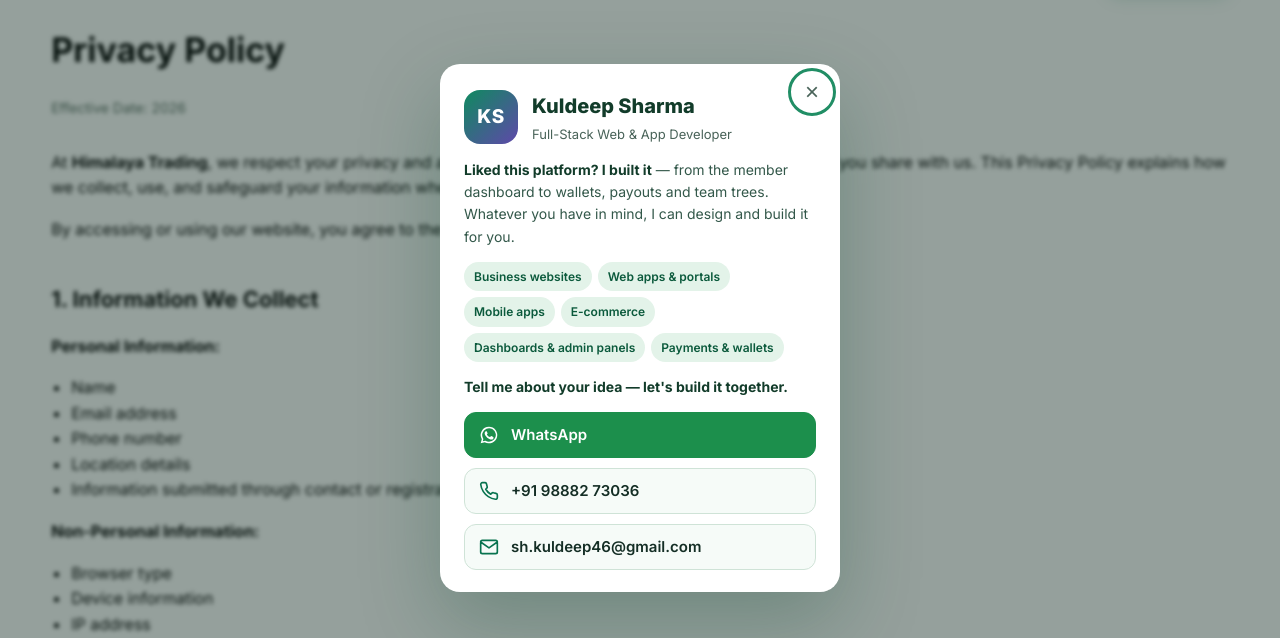
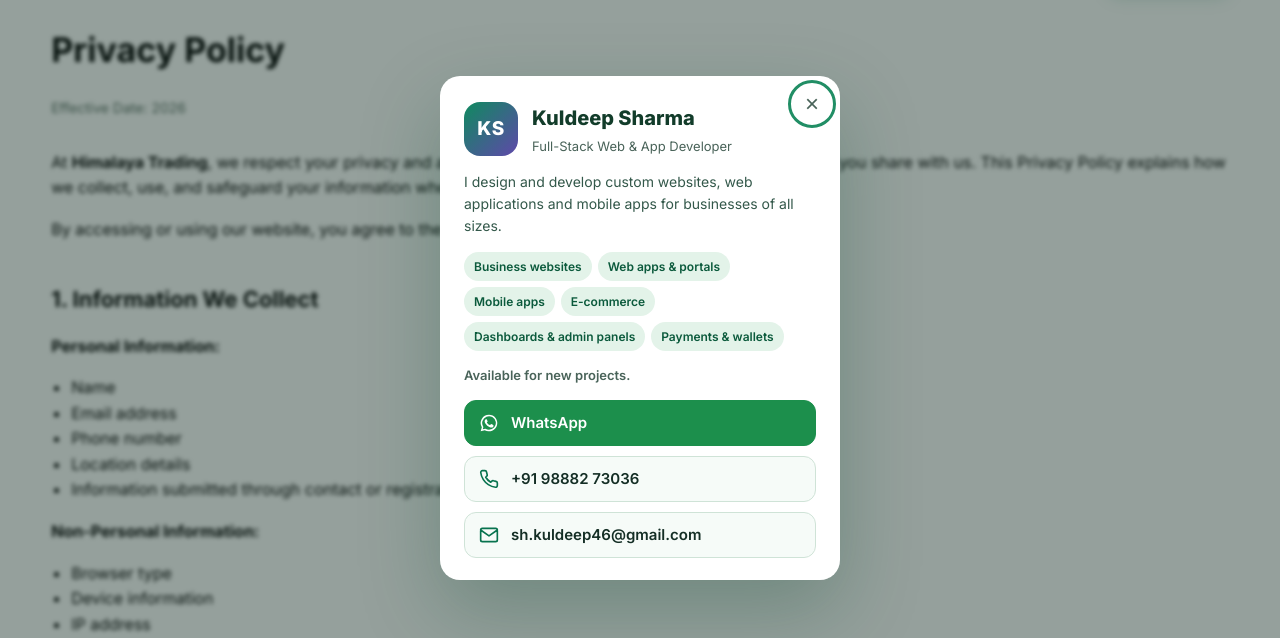
Before and after one commit to kuldeepsh46/hgnlplay, a Laravel app: page /privacy-policy in a window 1280 px wide, after a click on "Kuldeep Sharma". Shown: the part 72-710 px from the top of the page. Run offline with Laravel 12, Linux system fonts and the light colour scheme; data comes from the database, SQL or seed files in the repository.

Commit message:
Make the developer contact card more professional
Plain one-line description of services, 'Available for new projects',
neutral WhatsApp message; drop the 'I built it' hook and the footer tease.

Co-Authored-By: Claude Opus 5.5 <noreply@anthropic.com>
Claude-Session: https://claude.ai/code/session_014kabwEzLZBXtMDuxVs2PAn

```diff
--- a/resources/views/partials/developer-credit.blade.php
+++ b/resources/views/partials/developer-credit.blade.php
@@ -7,14 +7,13 @@
         'phone_display' => '+91 98882 73036',
         'phone' => '+919888273036',
     ];
-    $waText = rawurlencode('Hi Kuldeep, I saw your work on the Himalaya Pay website and would like to discuss a website / app project.');
+    $waText = rawurlencode('Hello Kuldeep, I would like to discuss a website / app project.');
     $services = ['Business websites', 'Web apps & portals', 'Mobile apps', 'E-commerce', 'Dashboards & admin panels', 'Payments & wallets'];
 @endphp
 
 <div class="dev-credit">
     Designed &amp; developed by
     <button type="button" class="dev-credit__btn" aria-haspopup="dialog" aria-controls="devCard">{{ $dev['name'] }}</button>
-    <span class="dev-credit__tease">· Need a website or app?</span>
 </div>
 
 <dialog id="devCard" class="dev-card" aria-labelledby="devCardTitle">
@@ -27,15 +26,14 @@
         </div>
     </div>
     <p class="dev-card__pitch">
-        <strong>Liked this platform? I built it</strong> — from the member dashboard to wallets, payouts and team trees.
-        Whatever you have in mind, I can design and build it for you.
+        I design and develop custom websites, web applications and mobile apps for businesses of all sizes.
     </p>
     <ul class="dev-card__services" aria-label="Services">
         @foreach ($services as $service)
             <li>{{ $service }}</li>
         @endforeach
     </ul>
-    <p class="dev-card__cta">Tell me about your idea — let's build it together.</p>
+    <p class="dev-card__cta">Available for new projects.</p>
     <div class="dev-card__actions">
         <a class="dev-card__link dev-card__link--wa" href="https://wa.me/919888273036?text={{ $waText }}" target="_blank" rel="noopener">
             <svg viewBox="0 0 24 24" aria-hidden="true" focusable="false"><path fill="currentColor" d="M12 2a10 10 0 0 0-8.6 15.1L2 22l5-1.3A10 10 0 1 0 12 2Zm0 18.2a8.2 8.2 0 0 1-4.2-1.2l-.3-.2-3 .8.8-2.9-.2-.3A8.2 8.2 0 1 1 12 20.2Zm4.5-6.1c-.2-.1-1.5-.7-1.7-.8-.2-.1-.4-.1-.6.1l-.8 1c-.1.2-.3.2-.5.1a6.7 6.7 0 0 1-3.3-2.9c-.2-.4.2-.4.7-1.3.1-.2 0-.3 0-.5l-.8-1.8c-.2-.5-.4-.4-.6-.4h-.5a1 1 0 0 0-.7.3 3 3 0 0 0-.9 2.2 5.2 5.2 0 0 0 1.1 2.7 11.8 11.8 0 0 0 4.5 4c1.7.7 2.3.8 3.2.6.5-.1 1.5-.6 1.7-1.2.2-.6.2-1.1.2-1.2-.1-.1-.2-.2-.5-.3Z"/></svg>
@@ -94,9 +92,8 @@
         padding: 5px 10px; border-radius: 99px; font-size: 12px; font-weight: 600;
         background: #e3f3e9; color: #0b5a3c;
     }
-    .dev-card__cta { margin: 0 0 14px; font-size: 14px; font-weight: 700; color: #123c2a; }
-    .dev-credit__tease { color: #586d63; }
-    @media (max-width: 420px) { .dev-credit__tease { display: none; } }
+    .dev-card__cta { margin: 0 0 14px; font-size: 13px; font-weight: 600; color: #496359; }
+
     .dev-card__actions { display: flex; flex-direction: column; gap: 10px; }
     .dev-card__link {
         display: flex; align-items: center; gap: 12px;
```
